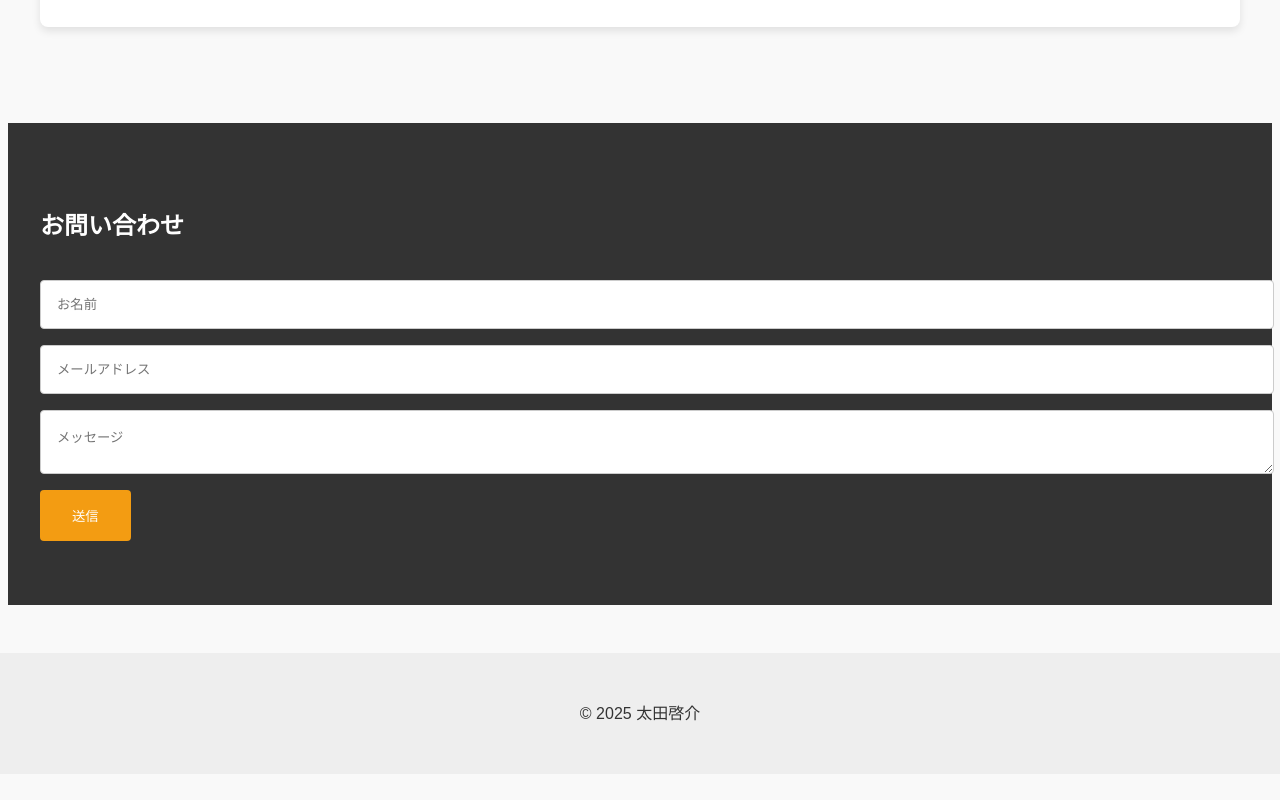
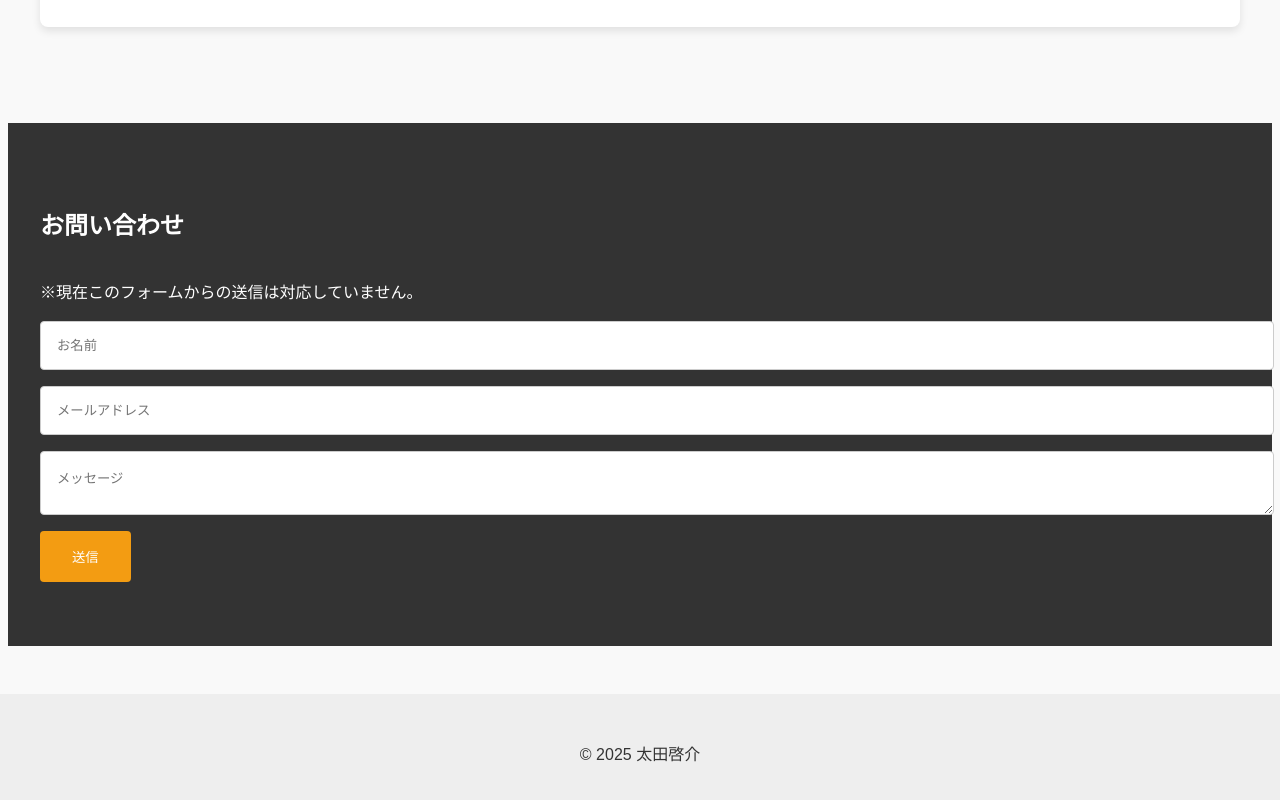
Before and after one commit to goudakenv/p, a plain HTML site: page index.html in a window 1280 px wide. Shown: the part 1829-2629 px from the top of the page. Before the commit the page ends 2603 px from the top, so only its background shows below. Drawn offline with Linux system fonts and the light colour scheme.

```diff
--- a/index.html
+++ b/index.html
@@ -78,6 +78,7 @@
 
     <section id="contact" class="section-contact">
         <h2>お問い合わせ</h2>
+        <p>※現在このフォームからの送信は対応していません。</p>
         <form id="contact-form">
             <input type="text" name="name" placeholder="お名前" required />
             <input type="email" name="email" placeholder="メールアドレス" required />
```
